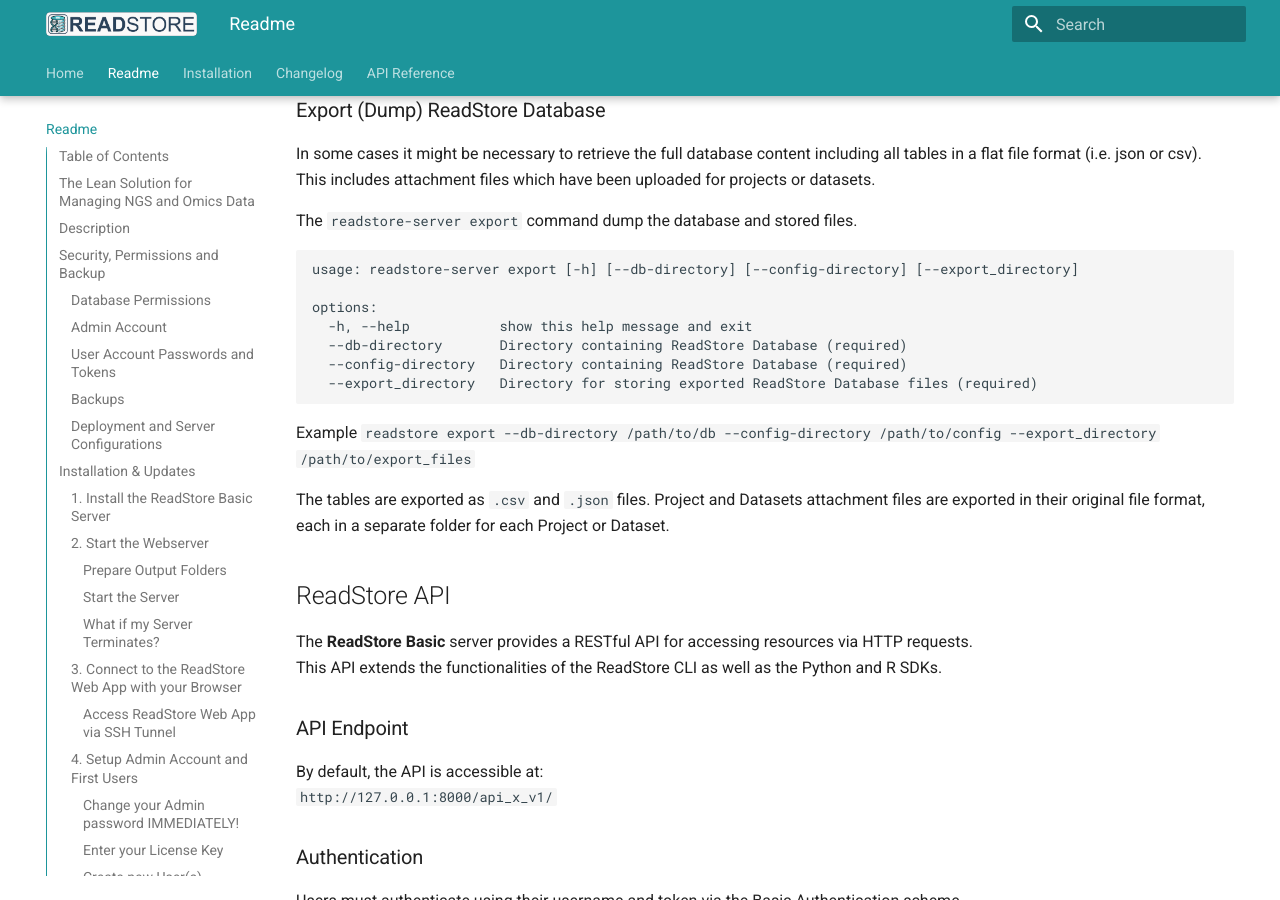
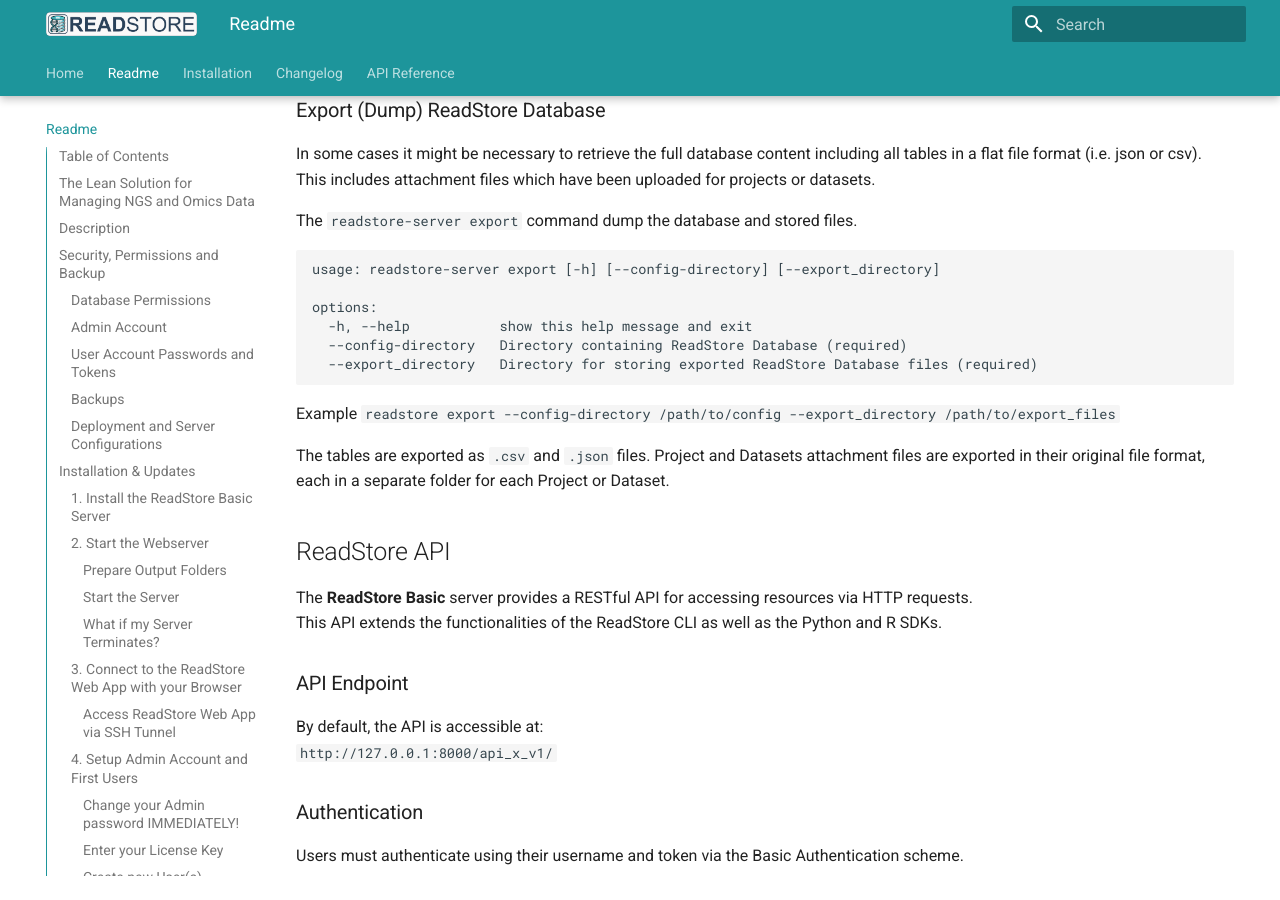
Before and after one commit to EvobyteDigitalBiology/readstore, an MkDocs documentation site: the page built from docs/readme.md, in a window 1280 px wide and 900 px high, scrolled down 10466 px. Built offline with MkDocs 1.6.1 and Material for MkDocs 9.7.7, drawn with Linux system fonts in a browser that asks for light colours; some of the changed lines change nothing that is shown; some of the changed text lies outside the part shown.

Commit message:
Doc: Update readme

````diff
--- a/docs/readme.md
+++ b/docs/readme.md
@@ -243,7 +243,7 @@
 
 Validate successful install by running
 
-`readstore-cli -v`
+`readstore -v`
 
 This should print the CLI's version
 
@@ -397,16 +397,15 @@
 The `readstore-server export` command dump the database and stored files.
 
 ```
-usage: readstore-server export [-h] [--db-directory] [--config-directory] [--export_directory]
+usage: readstore-server export [-h] [--config-directory] [--export_directory]
 
 options:
   -h, --help           show this help message and exit
-  --db-directory       Directory containing ReadStore Database (required)
   --config-directory   Directory containing ReadStore Database (required)
   --export_directory   Directory for storing exported ReadStore Database files (required)
 ```
 
-Example `readstore export --db-directory /path/to/db --config-directory /path/to/config --export_directory /path/to/export_files`
+Example `readstore export --config-directory /path/to/config --export_directory /path/to/export_files`
 
 The tables are exported as `.csv` and `.json` files. Project and Datasets attachment files are exported in their original file format, each in a separate folder for each Project or Dataset.
 
@@ -494,13 +493,13 @@
 
 Some example commands are:
 
-`readstore list`  List all FASTQ files
+`readstore dataset list`  List all datasets
 
-`readstore get --id 25`  Get detailed view on Dataset 25
+`readstore dataset get --id 25`  Get detailed view on Dataset 25
 
-`readstore get --id 25 --read1-path`  Get path for Read1 FASTQ file
+`readstore dataset get --id 25 --read1-path`  Get path for Read1 FASTQ file
 
-`readstore get --id 25 --meta`  Get metadata for Dataset 25
+`readstore dataset get --id 25 --meta`  Get metadata for Dataset 25
 
 `readstore project get --name cohort1 --attachment`  Get attachment files for Project "cohort1"
 
@@ -515,7 +514,7 @@
 You can check the ProData for each Dataset in the ReadStore App under the `Datasets` section.
 
 Processed Data are not directly uploaded to the ReadStore database, but similar to raw datasets
-their path are stored and validated.
+their path are stored in the database and validated.
 
 Here's an example how to upload, retrieve and delete a processed file.
 
````
